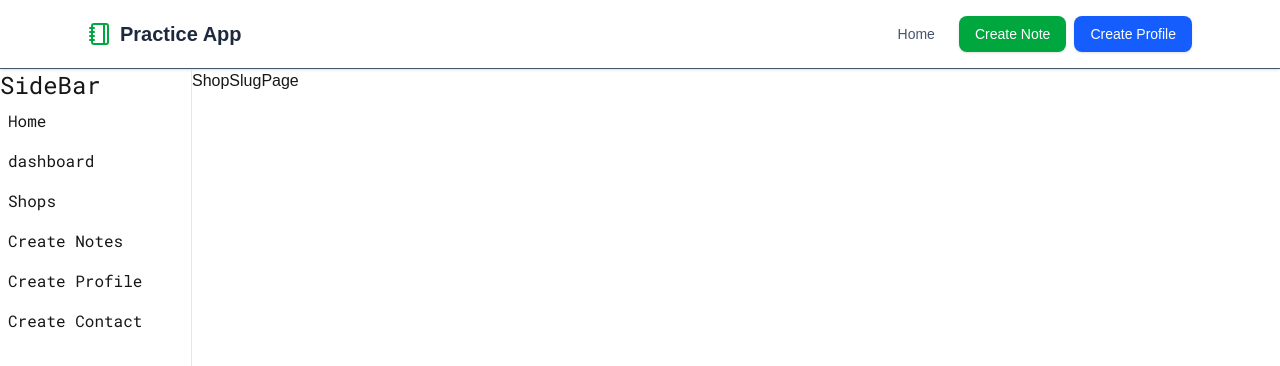
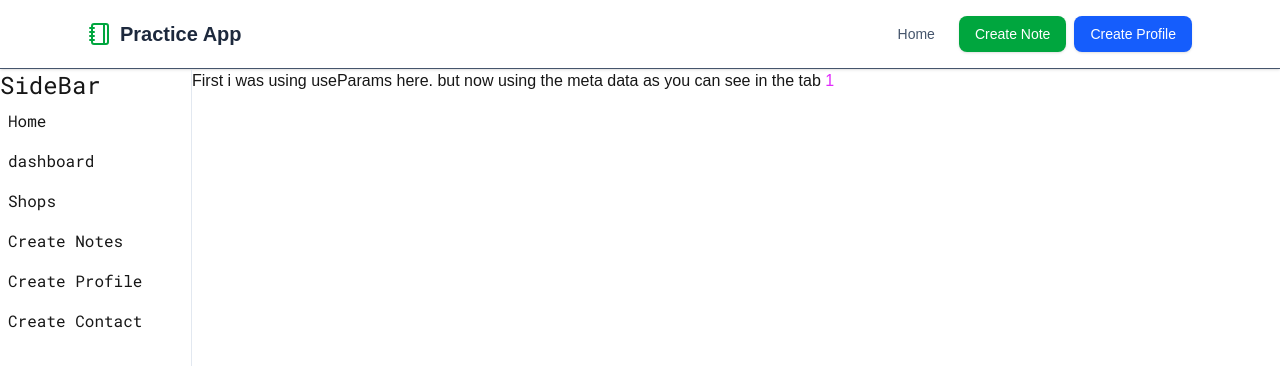
Before and after one commit to tonmoystark/full-stack-notes-app, a Next.js app: page /shops/1 in a window 1280 px wide. Shown: the top 366 px of the page. Built offline with nearby package versions, Linux system fonts and the light colour scheme.

Commit message:
dynamic & static metadata

```diff
--- a/app/shops/[slug]/[name]/[id]/page.jsx
+++ b/app/shops/[slug]/[name]/[id]/page.jsx
@@ -7,7 +7,7 @@ const ShopsSlugNameId = () => {
   const pathName = usePathname();
   console.log(pathName);
 
-  return <div>ShopsSlugNameId {pathName}</div>;
+  return <div>hey using pathname {pathName}</div>;
 };
 
 export default ShopsSlugNameId;
--- a/app/shops/[slug]/page.jsx
+++ b/app/shops/[slug]/page.jsx
@@ -1,11 +1,28 @@
-"use client";
-import { useParams } from "next/navigation";
+// import { useParams } from "next/navigation";
 import React from "react";
 
-const ShopSlugPage = () => {
-  const params = useParams();
-  console.log(params);
-  return <div>ShopSlugPage</div>;
+export const generateMetadata = async ({ params }) => {
+  const { slug } = await params;
+  return {
+    title: slug,
+    description: "This is the description of the page",
+  };
+};
+
+const ShopSlugPage = async ({ params }) => {
+  // const params = useParams();
+  // console.log(params);
+
+  const { slug } = await params;
+
+  return (
+    <div>
+      <h1>
+        First i was using useParams here. but now using the meta data as you can
+        see in the tab <span className="text-fuchsia-500">{slug}</span>
+      </h1>
+    </div>
+  );
 };
 
 export default ShopSlugPage;
```
